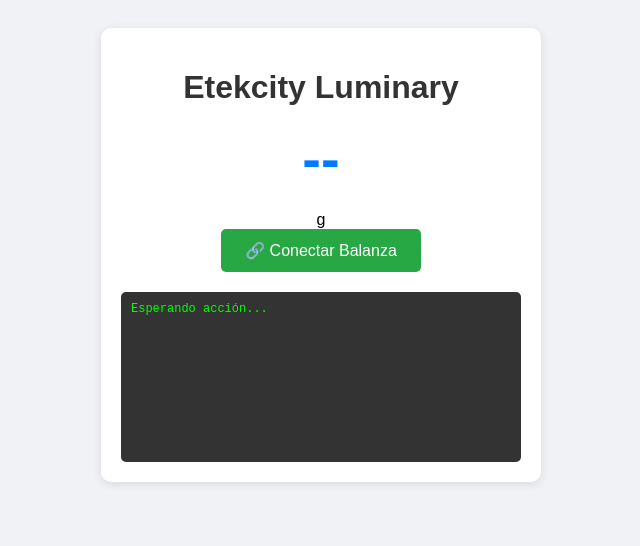
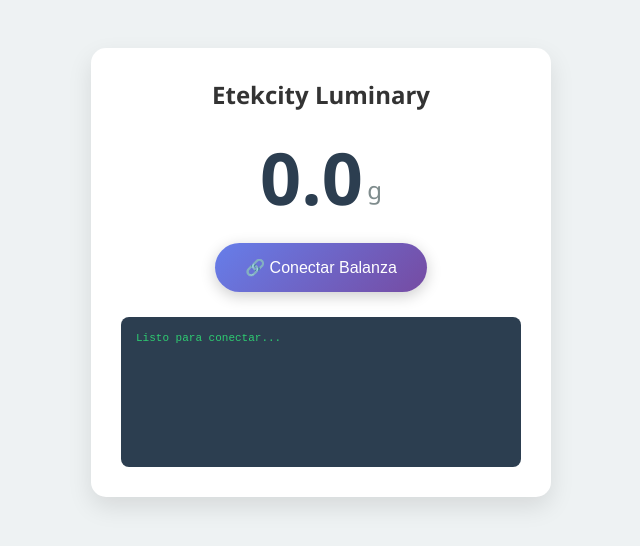
Before and after one commit to LiquiorControl/Scale, a plain HTML site: page index.html in a window 1280 px wide. Shown: the whole page, without its empty margins (319-959 px from the left). Drawn offline with Linux system fonts and the light colour scheme.

Commit message:
Revamp HTML structure and styling for Etekcity page

```diff
--- a/index.html
+++ b/index.html
@@ -5,34 +5,83 @@
     <meta name="viewport" content="width=device-width, initial-scale=1.0">
     <title>Etekcity Web Connect</title>
     <style>
-        body { font-family: sans-serif; text-align: center; padding: 20px; background: #f0f2f5; }
-        .box { background: white; padding: 20px; border-radius: 10px; max-width: 400px; margin: 0 auto; box-shadow: 0 2px 10px rgba(0,0,0,0.1); }
-        h1 { margin-bottom: 0; color: #333; }
-        .weight { font-size: 3.5em; font-weight: bold; color: #007bff; margin: 20px 0; }
-        button { background: #28a745; color: white; border: none; padding: 12px 24px; font-size: 16px; border-radius: 5px; cursor: pointer; }
-        button:disabled { background: #ccc; }
-        .logs { text-align: left; background: #333; color: #0f0; font-family: monospace; padding: 10px; margin-top: 20px; border-radius: 5px; height: 150px; overflow-y: auto; font-size: 12px; }
+        body { font-family: 'Segoe UI', sans-serif; text-align: center; padding: 20px; background: #eef2f3; }
+        .card {
+            background: white;
+            padding: 30px;
+            border-radius: 15px;
+            max-width: 400px;
+            margin: 20px auto;
+            box-shadow: 0 10px 25px rgba(0,0,0,0.1);
+        }
+        h1 { margin: 0; color: #333; font-size: 1.5rem;}
+
+        /* Estilo del peso */
+        .weight-container {
+            margin: 30px 0;
+            position: relative;
+        }
+        .weight {
+            font-size: 4.5em;
+            font-weight: 700;
+            color: #2c3e50;
+            line-height: 1;
+        }
+        .unit {
+            font-size: 1.5em;
+            color: #7f8c8d;
+            vertical-align: super;
+        }
+
+        button {
+            background: linear-gradient(135deg, #667eea 0%, #764ba2 100%);
+            color: white;
+            border: none;
+            padding: 15px 30px;
+            font-size: 16px;
+            border-radius: 50px;
+            cursor: pointer;
+            box-shadow: 0 4px 15px rgba(0,0,0,0.2);
+            transition: transform 0.2s;
+        }
+        button:active { transform: scale(0.98); }
+        button:disabled { background: #bdc3c7; cursor: default; box-shadow: none; }
+
+        .logs {
+            text-align: left;
+            background: #2c3e50;
+            color: #2ecc71;
+            font-family: 'Courier New', monospace;
+            padding: 15px;
+            margin-top: 25px;
+            border-radius: 8px;
+            height: 120px;
+            overflow-y: auto;
+            font-size: 11px;
+        }
     </style>
 </head>
 <body>
 
-<div class="box">
+<div class="card">
     <h1>Etekcity Luminary</h1>
-    <div class="weight" id="display">--</div>
-    <div id="unit">g</div>
+
+    <div class="weight-container">
+        <span class="weight" id="display">0.0</span>
+        <span class="unit">g</span>
+    </div>
+
     <button id="btnConnect">🔗 Conectar Balanza</button>
 
-    <div class="logs" id="consoleLog">Esperando acción...</div>
+    <div class="logs" id="consoleLog">Listo para conectar...</div>
 </div>
 
 <script>
-    // UUIDs comunes en balanzas de nutrición Etekcity / VeSync
     const SERVICE_UUID = 0xFFF0;
     const CHAR_UUID    = 0xFFF1;
 
     const btnConnect = document.getElementById('btnConnect');
     const display = document.getElementById('display');
-    const unitDisplay = document.getElementById('unit');
     const logBox = document.getElementById('consoleLog');
 
     function log(msg) {
@@ -42,74 +91,46 @@
 
     btnConnect.addEventListener('click', async () => {
         try {
-            log("Solicitando dispositivo Bluetooth...");
+            log("Buscando Etekcity...");
 
-            // Filtramos por el servicio específico de Etekcity
             const device = await navigator.bluetooth.requestDevice({
                 filters: [{ namePrefix: 'Etekcity' }],
-                optionalServices: [SERVICE_UUID, '0000fff0-0000-1000-8000-00805f9b34fb']
+                optionalServices: [SERVICE_UUID]
             });
 
-            log(`Dispositivo seleccionado: ${device.name}`);
+            log(`Conectando a: ${device.name}`);
+            const server = await device.gatt.connect();
 
-            const server = await device.gatt.connect();
-            log("Conectado al servidor GATT");
-
-            // Intentar obtener el servicio primario
             const service = await server.getPrimaryService(SERVICE_UUID);
-            log("Servicio 0xFFF0 encontrado");
-
             const characteristic = await service.getCharacteristic(CHAR_UUID);
-            log("Característica 0xFFF1 encontrada");
 
             await characteristic.startNotifications();
             characteristic.addEventListener('characteristicvaluechanged', parseEtekcityData);
 
-            log("🟢 Escuchando datos...");
+            log("🟢 ¡Conectado y leyendo!");
             btnConnect.disabled = true;
             btnConnect.innerText = "Conectado";
 
         } catch (error) {
             log(`❌ Error: ${error.message}`);
-            // Si falla, sugerimos al usuario que compruebe la consola
-            if(error.message.includes("Service not found")) {
-                log("⚠️ No se encontró el servicio 0xFFF0. Es posible que tu modelo use otro UUID.");
-            }
         }
     });
 
     function parseEtekcityData(event) {
         const value = event.target.value;
-
-        // Etekcity Nutrition Protocol (Ingeniería inversa común)
-        // Suele enviar 17-20 bytes.
-        // Byte 11 y 12 suelen ser el peso en Little Endian.
-
         if (value.byteLength < 12) return;
 
-        // Intentar leer peso (bytes 11 y 12)
+        // Leemos el valor crudo (ej: 4530)
         const weightRaw = value.getUint16(11, true);
 
-        // Byte 14 suele indicar la unidad (0=oz, 2=g, etc)
-        // Byte 16 suele indicar si es estable (1=estable)
+        // CORRECCIÓN AQUI: Dividimos por 10 para quitar el cero extra
+        // 4530 / 10 = 453
+        let finalWeight = weightRaw / 10;
 
-        // Si el valor es muy alto (ej. >60000), es negativo (complemento a 2), aunque raro en balanzas de cocina.
-
-        // Para balanzas Luminary de cocina, la resolución suele ser 1g.
-        let finalWeight = weightRaw;
-
-        // Detectar si la balanza está en gramos o libras/onzas en el Byte 14
-        // (Esto puede variar según firmware, asumimos gramos por defecto para mostrar algo)
+        // Si prefieres ver decimales cuando sea necesario (ej. 453.5)
+        // puedes usar .toFixed(1), pero si es gramos enteros dejalo así.
 
         display.innerText = finalWeight;
-        unitDisplay.innerText = "g (o unidades raw)";
-
-        // Debug: mostrar bytes crudos para entender qué envía tu balanza específica
-        let hexString = '';
-        for (let i = 0; i < value.byteLength; i++) {
-            hexString += value.getUint8(i).toString(16).padStart(2, '0') + ' ';
-        }
-        log(`Data: ${hexString}`);
     }
 </script>
 
```
